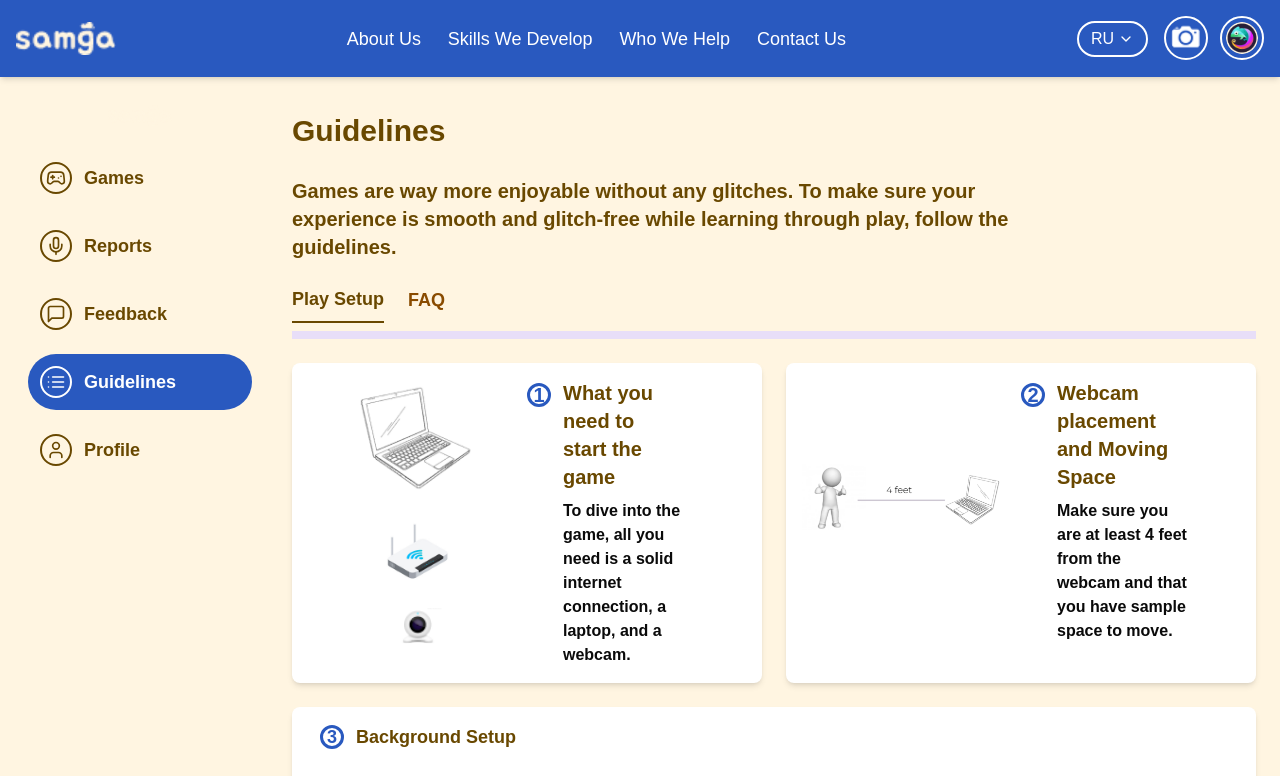
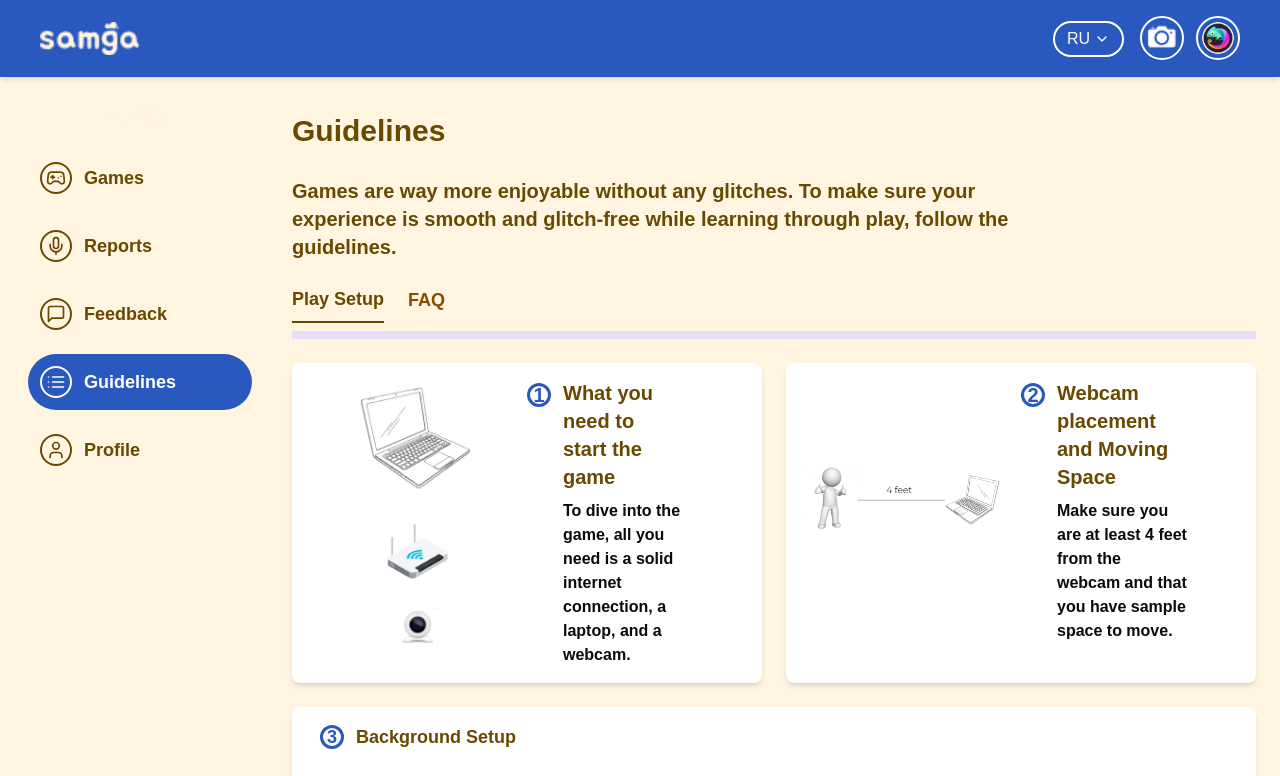
Before and after one commit to MoldirAndirbekova/samga-frontend, a Next.js app: page /guidelines in a window 1280 px wide. Shown: the top 776 px of the page. Built offline with nearby package versions, Linux system fonts and the light colour scheme.

Commit message:
upd header games page

```diff
--- a/src/components/Header.tsx
+++ b/src/components/Header.tsx
@@ -1,4 +1,3 @@
-'use client'
 import Image from "next/image";
 import { useState } from "react";
 import { ChevronDown, User, LogOut } from "lucide-react";
@@ -9,16 +8,8 @@ export default function Header() {
   const [isAccountOpen, setIsAccountOpen] = useState(false);
 
   return (
-    <header className="bg-[#2959BF] p-4 flex justify-between items-center text-white shadow-md mb-3">
+    <header className="bg-[#2959BF] p-4 flex justify-between items-center text-white shadow-md mb-3 px-10">
       <Image src="/logo.png" alt="Samga Logo" width={100} height={40} />
-
-
-      <nav className="flex justify-between w-2/5 text-lg">
-        <a href="#about" className="hover:underline">About Us</a>
-        <a href="#skills" className="hover:underline">Skills We Develop</a>
-        <a href="#who-we-help" className="hover:underline">Who We Help</a>
-        <a href="#contact" className="hover:underline">Contact Us</a>
-      </nav>
 
       <div className="flex items-center space-x-4">
         <div className="relative">
```
